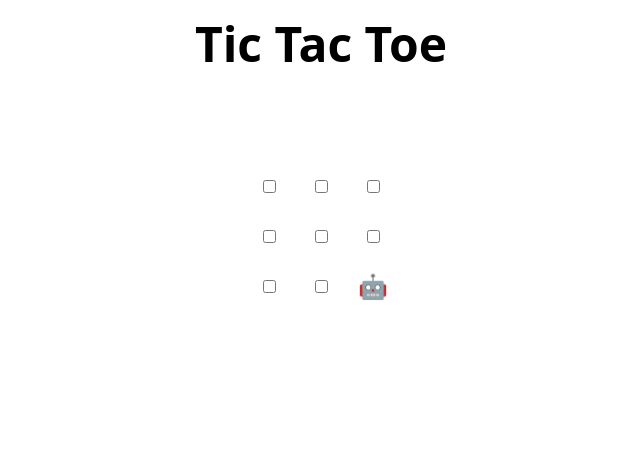
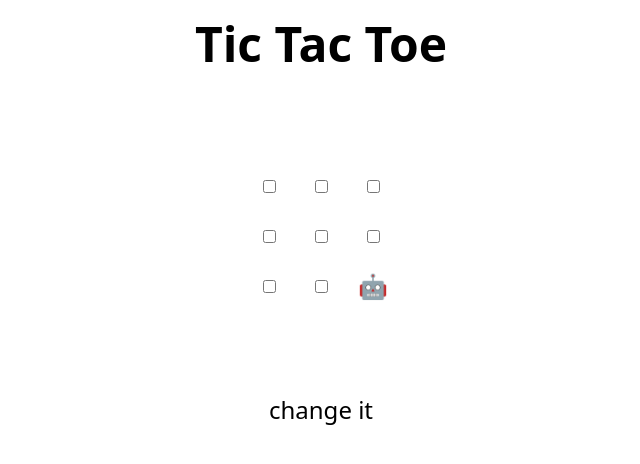
Before and after one commit to jeevanp03/skills-review-pull-requests, a plain HTML site: page index.html in a window 1280 px wide. Shown: the whole page, without its empty margins (319-959 px from the left). Drawn offline with Linux system fonts and the light colour scheme.

Commit message:
Update index.html
added suggestion

```diff
--- a/index.html
+++ b/index.html
@@ -48,6 +48,7 @@
 </table>
 
 <h2 hidden>Game over, refresh to play again 🧑‍💻 🤖!</h2>
+change it
 
 <script>
   // Initialization
```
